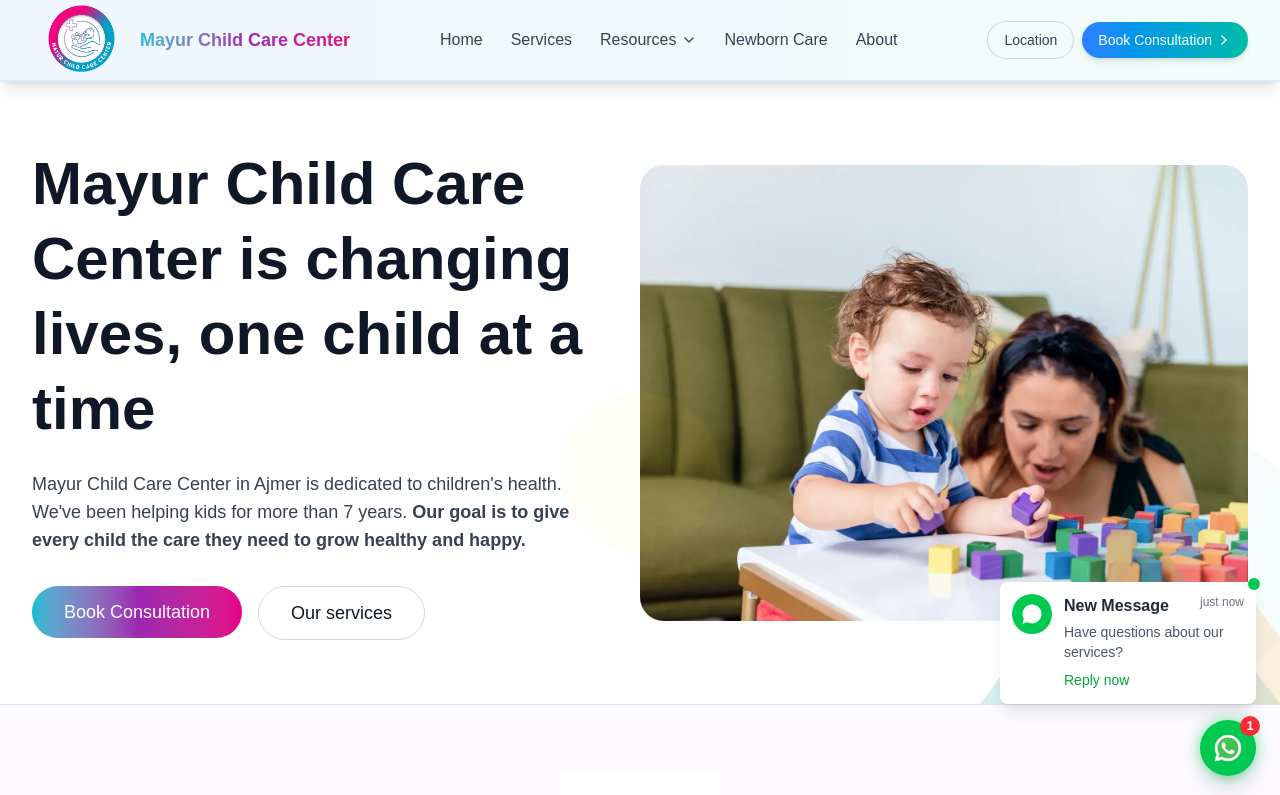
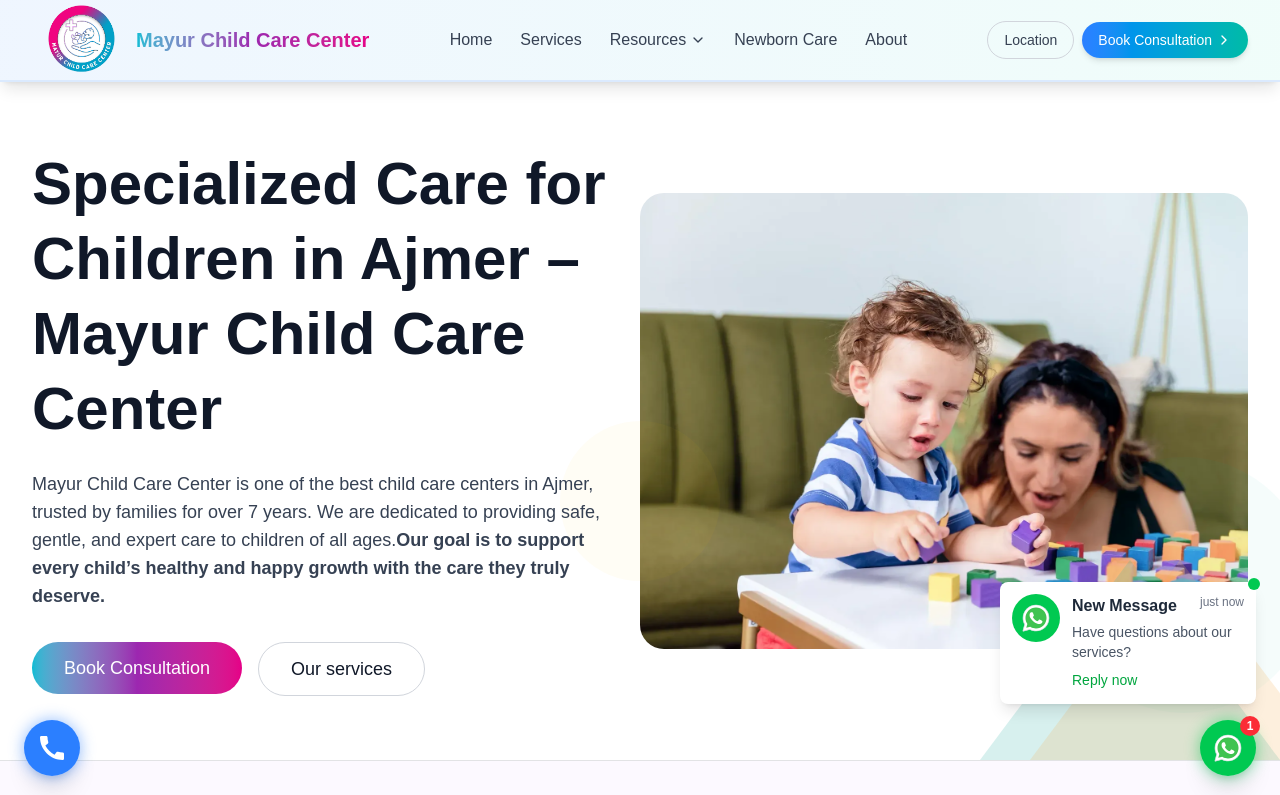
Before and after one commit to jeet-code27/drmaurgoyal, a Next.js app: page / in a window 1280 px wide. Shown: the top 795 px of the page. Built offline with nearby package versions, Linux system fonts and the light colour scheme.

Commit message:
final changes

```diff
--- a/src/components/FloatingContact.jsx
+++ b/src/components/FloatingContact.jsx
@@ -3,11 +3,9 @@
 import React, { useState, useEffect } from 'react';
 
 const FloatingContact = () => {
-  const [isOpen, setIsOpen] = useState(false);
   const [showNotification, setShowNotification] = useState(false);
   const phoneNumber = '+918955966990';
-  const whatsappNumber = '8955966990';
-  const instagramUsername = 'mayur_child_care_center';
+  const whatsappNumber = '+918955966990';
 
   useEffect(() => {
     // Show notification after 3 seconds
@@ -27,10 +25,6 @@
     };
   }, []);
 
-  const handleButtonClick = () => {
-    setIsOpen(!isOpen);
-  };
-
   const handleCallClick = () => {
     window.location.href = `tel:${phoneNumber}`;
   };
@@ -39,11 +33,9 @@
     window.open(`https://wa.me/${whatsappNumber}`, '_blank');
   };
 
-  const handleInstagramClick = () => {
-    window.open(`https://instagram.com/${instagramUsername}`, '_blank');
-  };
-
   return (
+    <>
+      {/* WhatsApp Button - Right Side */}
       <div className="fixed right-6 bottom-6 z-50">
         <div className="relative">
           {/* WhatsApp-style Notification Popup - Shows temporarily */}
@@ -51,8 +43,11 @@
             <div className="absolute bottom-16 right-0 mb-2 bg-white rounded-lg shadow-lg p-3 w-64 animate-fadeIn">
               <div className="flex items-start gap-3">
                 <div className="bg-green-500 rounded-full p-2 flex-shrink-0">
-                <svg xmlns="http://www.w3.org/2000/svg" viewBox="0 0 48 48" className="w-6 h-6">
+                <svg xmlns="http://www.w3.org/2000/svg" viewBox="0 0 48 48" className="w-8 h-8">
                 <path fill="#fff" d="M4.868,43.303l2.694-9.835C5.9,30.59,5.026,27.324,5.027,23.979C5.032,13.514,13.548,5,24.014,5c5.079,0.002,9.845,1.979,13.43,5.566c3.584,3.588,5.558,8.356,5.556,13.428c-0.004,10.465-8.522,18.98-18.986,18.98c-0.001,0,0,0,0,0h-0.008c-3.177-0.001-6.3-0.798-9.073-2.311L4.868,43.303z"></path>
+                <path fill="#fff" d="M4.868,43.803c-0.132,0-0.26-0.052-0.355-0.148c-0.125-0.127-0.174-0.312-0.127-0.483l2.639-9.636c-1.636-2.906-2.499-6.206-2.497-9.556C4.532,13.238,13.273,4.5,24.014,4.5c5.21,0.002,10.105,2.031,13.784,5.713c3.679,3.683,5.704,8.577,5.702,13.781c-0.004,10.741-8.746,19.48-19.486,19.48c-3.189-0.001-6.344-0.788-9.144-2.277l-9.875,2.589C4.953,43.798,4.911,43.803,4.868,43.803z"></path>
+                <path fill="#cfd8dc" d="M24.014,5c5.079,0.002,9.845,1.979,13.43,5.566c3.584,3.588,5.558,8.356,5.556,13.428c-0.004,10.465-8.522,18.98-18.986,18.98h-0.008c-3.177-0.001-6.3-0.798-9.073-2.311L4.868,43.303l2.694-9.835C5.9,30.59,5.026,27.324,5.027,23.979C5.032,13.514,13.548,5,24.014,5 M24.014,42.974C24.014,42.974,24.014,42.974,24.014,42.974C24.014,42.974,24.014,42.974,24.014,42.974 M24.014,42.974C24.014,42.974,24.014,42.974,24.014,42.974C24.014,42.974,24.014,42.974,24.014,42.974 M24.014,4C24.014,4,24.014,4,24.014,4C12.998,4,4.032,12.962,4.027,23.979c-0.001,3.367,0.849,6.685,2.461,9.622l-2.585,9.439c-0.094,0.345,0.002,0.713,0.254,0.967c0.19,0.192,0.447,0.297,0.711,0.297c0.085,0,0.17-0.011,0.254-0.033l9.687-2.54c2.828,1.468,5.998,2.243,9.197,2.244c11.024,0,19.99-8.963,19.995-19.98c0.002-5.339-2.075-10.359-5.848-14.135C34.378,6.083,29.357,4.002,24.014,4L24.014,4z"></path>
+                <path fill="#40c351" d="M35.176,12.832c-2.98-2.982-6.941-4.625-11.157-4.626c-8.704,0-15.783,7.076-15.787,15.774c-0.001,2.981,0.833,5.883,2.413,8.396l0.376,0.597l-1.595,5.821l5.973-1.566l0.577,0.342c2.422,1.438,5.2,2.198,8.032,2.199h0.006c8.698,0,15.777-7.077,15.78-15.776C39.795,19.778,38.156,15.814,35.176,12.832z"></path>
                 <path fill="#fff" fillRule="evenodd" d="M19.268,16.045c-0.355-0.79-0.729-0.806-1.068-0.82c-0.277-0.012-0.593-0.011-0.909-0.011c-0.316,0-0.83,0.119-1.265,0.594c-0.435,0.475-1.661,1.622-1.661,3.956c0,2.334,1.7,4.59,1.937,4.906c0.237,0.316,3.282,5.259,8.104,7.161c4.007,1.58,4.823,1.266,5.693,1.187c0.87-0.079,2.807-1.147,3.202-2.255c0.395-1.108,0.395-2.057,0.277-2.255c-0.119-0.198-0.435-0.316-0.909-0.554s-2.807-1.385-3.242-1.543c-0.435-0.158-0.751-0.237-1.068,0.238c-0.316,0.474-1.225,1.543-1.502,1.859c-0.277,0.317-0.554,0.357-1.028,0.119c-0.474-0.238-2.002-0.738-3.815-2.354c-1.41-1.257-2.362-2.81-2.639-3.285c-0.277-0.474-0.03-0.731,0.208-0.968c0.213-0.213,0.474-0.554,0.712-0.831c0.237-0.277,0.316-0.475,0.474-0.791c0.158-0.317,0.079-0.594-0.04-0.831C20.612,19.329,19.69,16.983,19.268,16.045z" clipRule="evenodd"></path>
               </svg>
                 </div>
@@ -79,79 +74,11 @@
             </div>
           )}
 
-        {/* Contact Options Panel */}
-        {isOpen && (
-          <div className="absolute bottom-28 right-0 bg-white rounded-2xl shadow-2xl p-4 w-64 transform transition-all duration-300 ease-in-out">
-            <div className="flex items-center justify-between mb-4">
-              <h3 className="text-lg font-bold text-gray-800">Contact Us</h3>
-              <button
-                onClick={() => setIsOpen(false)}
-                className="text-gray-400 hover:text-gray-600"
-              >
-                <svg viewBox="0 0 24 24" className="w-5 h-5 fill-current">
-                  <path d="M19 6.41L17.59 5 12 10.59 6.41 5 5 6.41 10.59 12 5 17.59 6.41 19 12 13.41 17.59 19 19 17.59 13.41 12z" />
-                </svg>
-              </button>
-            </div>
-
-            <div className="flex flex-col gap-3">
-              {/* WhatsApp Option */}
+          {/* Main WhatsApp Button */}
           <button
             onClick={handleWhatsAppClick}
-                className="flex items-center gap-3 bg-green-50 hover:bg-green-100 p-3 rounded-xl transition-all duration-200"
-              >
-                <div className="bg-green-500 rounded-full p-2 flex-shrink-0">
-                  <svg xmlns="http://www.w3.org/2000/svg" viewBox="0 0 48 48" className="w-5 h-5">
-                    <path fill="#fff" d="M4.868,43.303l2.694-9.835C5.9,30.59,5.026,27.324,5.027,23.979C5.032,13.514,13.548,5,24.014,5c5.079,0.002,9.845,1.979,13.43,5.566c3.584,3.588,5.558,8.356,5.556,13.428c-0.004,10.465-8.522,18.98-18.986,18.98c-0.001,0,0,0,0,0h-0.008c-3.177-0.001-6.3-0.798-9.073-2.311L4.868,43.303z"></path>
-                    <path fill="#fff" fillRule="evenodd" d="M19.268,16.045c-0.355-0.79-0.729-0.806-1.068-0.82c-0.277-0.012-0.593-0.011-0.909-0.011c-0.316,0-0.83,0.119-1.265,0.594c-0.435,0.475-1.661,1.622-1.661,3.956c0,2.334,1.7,4.59,1.937,4.906c0.237,0.316,3.282,5.259,8.104,7.161c4.007,1.58,4.823,1.266,5.693,1.187c0.87-0.079,2.807-1.147,3.202-2.255c0.395-1.108,0.395-2.057,0.277-2.255c-0.119-0.198-0.435-0.316-0.909-0.554s-2.807-1.385-3.242-1.543c-0.435-0.158-0.751-0.237-1.068,0.238c-0.316,0.474-1.225,1.543-1.502,1.859c-0.277,0.317-0.554,0.357-1.028,0.119c-0.474-0.238-2.002-0.738-3.815-2.354c-1.41-1.257-2.362-2.81-2.639-3.285c-0.277-0.474-0.03-0.731,0.208-0.968c0.213-0.213,0.474-0.554,0.712-0.831c0.237-0.277,0.316-0.475,0.474-0.791c0.158-0.317,0.079-0.594-0.04-0.831C20.612,19.329,19.69,16.983,19.268,16.045z" clipRule="evenodd"></path>
-                  </svg>
-                </div>
-                <div className="text-left">
-                  <p className="font-medium text-gray-800">WhatsApp</p>
-                  <p className="text-xs text-gray-500">Chat with us directly</p>
-                </div>
-              </button>
-
-              {/* Call Option */}
-              <button
-                onClick={handleCallClick}
-                className="flex items-center gap-3 bg-blue-50 hover:bg-blue-100 p-3 rounded-xl transition-all duration-200"
-              >
-                <div className="bg-blue-500 rounded-full p-2 flex-shrink-0">
-                  <svg viewBox="0 0 24 24" className="w-5 h-5 text-white fill-current">
-                    <path d="M20.01 15.38c-1.23 0-2.42-.2-3.53-.56-.35-.12-.74-.03-1.01.24l-1.57 1.97c-2.83-1.35-5.48-3.9-6.89-6.83l1.95-1.66c.27-.28.35-.67.24-1.02-.37-1.11-.56-2.3-.56-3.53 0-.54-.45-.99-.99-.99H4.19C3.65 3 3 3.24 3 3.99 3 13.28 10.73 21 20.01 21c.71 0 .99-.63.99-1.18v-3.45c0-.54-.45-.99-.99-.99z" />
-                  </svg>
-                </div>
-                <div className="text-left">
-                  <p className="font-medium text-gray-800">Call Now</p>
-                  <p className="text-xs text-gray-500">{phoneNumber}</p>
-                </div>
-              </button>
-
-              {/* Instagram Option */}
-              <button
-                onClick={handleInstagramClick}
-                className="flex items-center gap-3 bg-pink-50 hover:bg-pink-100 p-3 rounded-xl transition-all duration-200"
-              >
-                <div className="bg-gradient-to-tr from-yellow-400 via-red-500 to-purple-500 rounded-full p-2 flex-shrink-0">
-                  <svg viewBox="0 0 24 24" className="w-5 h-5 text-white fill-current">
-                    <path d="M12 2.163c3.204 0 3.584.012 4.85.07 3.252.148 4.771 1.691 4.919 4.919.058 1.265.069 1.645.069 4.849 0 3.205-.012 3.584-.069 4.849-.149 3.225-1.664 4.771-4.919 4.919-1.266.058-1.644.07-4.85.07-3.204 0-3.584-.012-4.849-.07-3.26-.149-4.771-1.699-4.919-4.92-.058-1.265-.07-1.644-.07-4.849 0-3.204.013-3.583.07-4.849.149-3.227 1.664-4.771 4.919-4.919 1.266-.057 1.645-.069 4.849-.069zm0-2.163c-3.259 0-3.667.014-4.947.072-4.358.2-6.78 2.618-6.98 6.98-.059 1.281-.073 1.689-.073 4.948 0 3.259.014 3.668.072 4.948.2 4.358 2.618 6.78 6.98 6.98 1.281.058 1.689.072 4.948.072 3.259 0 3.668-.014 4.948-.072 4.354-.2 6.782-2.618 6.979-6.98.059-1.28.073-1.689.073-4.948 0-3.259-.014-3.667-.072-4.947-.196-4.354-2.617-6.78-6.979-6.98-1.281-.059-1.69-.073-4.949-.073zm0 5.838c-3.403 0-6.162 2.759-6.162 6.162s2.759 6.163 6.162 6.163 6.162-2.759 6.162-6.163c0-3.403-2.759-6.162-6.162-6.162zm0 10.162c-2.209 0-4-1.79-4-4 0-2.209 1.791-4 4-4s4 1.791 4 4c0 2.21-1.791 4-4 4zm6.406-11.845c-.796 0-1.441.645-1.441 1.44s.645 1.44 1.441 1.44c.795 0 1.439-.645 1.439-1.44s-.644-1.44-1.439-1.44z" />
-                  </svg>
-                </div>
-                <div className="text-left">
-                  <p className="font-medium text-gray-800">Instagram</p>
-                  <p className="text-xs text-gray-500">Follow our updates</p>
-                </div>
-              </button>
-            </div>
-          </div>
-        )}
-
-        {/* Main WhatsApp Button */}
-        <button
-          onClick={handleButtonClick}
             className="relative w-14 h-14 rounded-full flex items-center justify-center shadow-xl transition-all duration-300 transform hover:scale-105 active:scale-95"
-          aria-label="Contact Us"
+            aria-label="WhatsApp Contact"
           >
             {/* Glow effect */}
             <div className="absolute inset-0 bg-green-500 rounded-full blur opacity-75 animate-pulse"></div>
@@ -178,6 +105,32 @@
           </button>
         </div>
       </div>
+
+      {/* Call Button - Left Side */}
+      <div className="fixed left-6 bottom-6 z-50">
+        <div className="relative">
+          {/* Main Call Button */}
+          <button
+            onClick={handleCallClick}
+            className="relative w-14 h-14 rounded-full flex items-center justify-center shadow-xl transition-all duration-300 transform hover:scale-105 active:scale-95"
+            aria-label="Call Us"
+          >
+            {/* Glow effect */}
+            <div className="absolute inset-0 bg-blue-500 rounded-full blur opacity-75 animate-pulse"></div>
+
+            {/* Button background with Call blue */}
+            <div className="absolute inset-0 bg-blue-500 rounded-full"></div>
+
+            {/* Call Icon */}
+            <div className="relative z-10 flex items-center justify-center">
+              <svg viewBox="0 0 24 24" className="w-8 h-8 text-white fill-current">
+                <path d="M20.01 15.38c-1.23 0-2.42-.2-3.53-.56-.35-.12-.74-.03-1.01.24l-1.57 1.97c-2.83-1.35-5.48-3.9-6.89-6.83l1.95-1.66c.27-.28.35-.67.24-1.02-.37-1.11-.56-2.3-.56-3.53 0-.54-.45-.99-.99-.99H4.19C3.65 3 3 3.24 3 3.99 3 13.28 10.73 21 20.01 21c.71 0 .99-.63.99-1.18v-3.45c0-.54-.45-.99-.99-.99z" />
+              </svg>
+            </div>
+          </button>
+        </div>
+      </div>
+    </>
   );
 };
 
--- a/src/components/HeroSection.jsx
+++ b/src/components/HeroSection.jsx
@@ -108,13 +108,15 @@
               className="text-4xl sm:text-5xl md:text-6xl font-bold text-gray-900 leading-tight mb-6"
               variants={itemVariants}
             >
-              Mayur Child Care Center is changing lives, one child at a time
+             Specialized Care for Children in Ajmer – Mayur Child Care Center
             </motion.h2>
             <motion.p
               className="text-lg text-gray-700 mb-6"
               variants={itemVariants}
             >
-              Mayur Child Care Center in Ajmer is dedicated to children's health. We've been helping kids for more than 7 years. <span className="font-bold">Our goal is to give every child the care they need to grow healthy and happy.</span>
+            Mayur Child Care Center is one of the best child care centers in Ajmer, trusted by families for over 7 years.
+We are dedicated to providing safe, gentle, and expert care to children of all ages.
+<span className="font-bold">Our goal is to support every child’s healthy and happy growth with the care they truly deserve.</span>
             </motion.p>
             <motion.div
               className="flex flex-col sm:flex-row gap-4 mt-8"
--- a/src/components/layout/Footer.js
+++ b/src/components/layout/Footer.js
@@ -17,16 +17,19 @@
         <div className="grid grid-cols-1 md:grid-cols-3 gap-10">
           {/* Logo and Description */}
           <div className="col-span-1 flex flex-col items-center md:items-start">
-            <div className="mb-5">
+            <div className="mb-2 flex items-center">
               <Link href="/" className="inline-block">
                 <Image
                   src="/images/mayurchildcare.png"
                   alt="Mayur Child Care Center Logo"
                   width={160}
                   height={60}
-                  className="h-30 w-auto"
+                  className="mg:h-38 h-full w-auto"
                 />
               </Link>
+              <h2 className=" mg:text-2xl text-xl font-semibold bg-gradient-to-r from-green-400 to-teal-500 bg-clip-text text-transparent">
+                Mayur Child Care Center
+              </h2>
             </div>
             <p className="text-gray-300 text-center md:text-left mb-6 leading-relaxed">
               Nurturing minds, fostering growth, and creating a safe haven for your children to learn, play, and thrive in our green sanctuary of learning.
--- a/src/components/layout/Navbar.js
+++ b/src/components/layout/Navbar.js
@@ -121,8 +121,8 @@
                     unoptimized={true}
                   />
                 </div>
-                <div className="ml-1">
-                  <h2 className="text-sm md:text-lg font-bold bg-gradient-to-r from-[#00bcd4] via-[#9c27b0] to-[#e50087] bg-clip-text text-transparent">
+                <div className="">
+                  <h2 className="text-lg md:text-xl font-bold bg-gradient-to-r from-[#00bcd4] via-[#9c27b0] to-[#e50087] bg-clip-text text-transparent">
                     Mayur Child Care Center
                   </h2>
 
```
Also changed, not shown: src/app/about-us/page.js (line endings or trailing spaces). Lines whose indentation alone changed are shown as unchanged.
